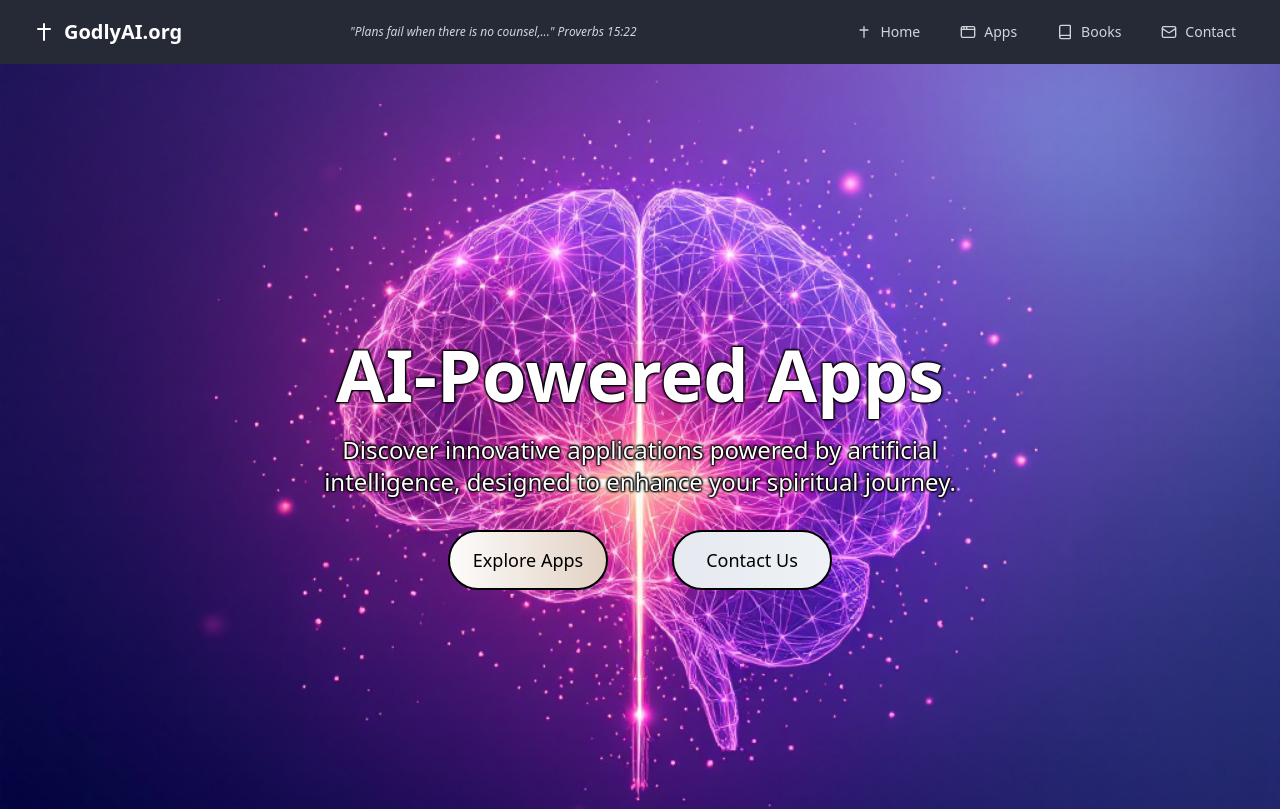
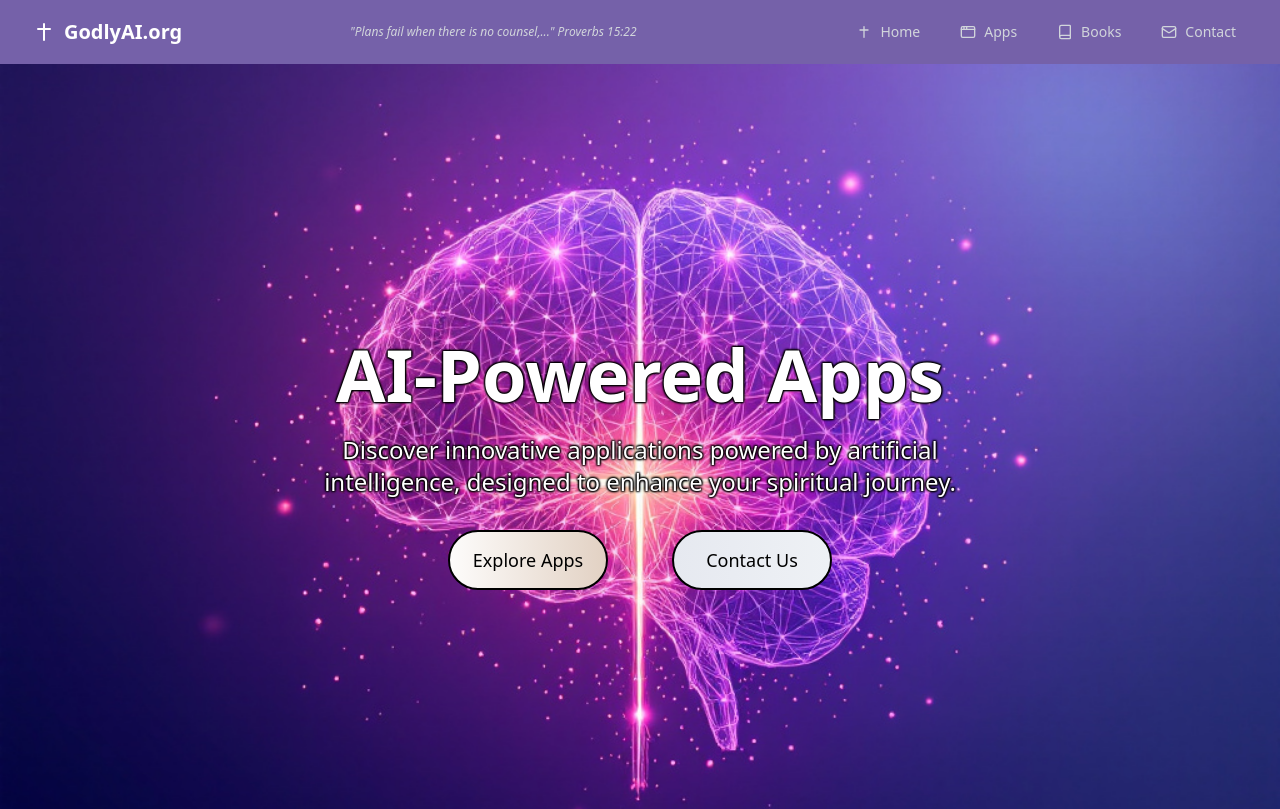
Before and after one commit to nmpettus/godlyAI, a React (Vite) app: page / in a window 1280 px wide. Shown: the top 809 px of the page. Built offline with nearby package versions, Linux system fonts and the light colour scheme.

Commit message:
Check purple color implementation
[skip gpt_engineer]

```diff
--- a/src/components/Navbar.tsx
+++ b/src/components/Navbar.tsx
@@ -14,7 +14,7 @@ export const Navbar = () => {
   };
 
   return (
-    <nav className="bg-[#1A1F2C]/95 backdrop-blur-sm fixed w-full z-50 top-0">
+    <nav className="bg-primary/95 backdrop-blur-sm fixed w-full z-50 top-0">
       <div className="max-w-7xl mx-auto px-4 sm:px-6 lg:px-8">
         <div className="flex items-center justify-between h-16">
           <div className="flex items-center">
```
